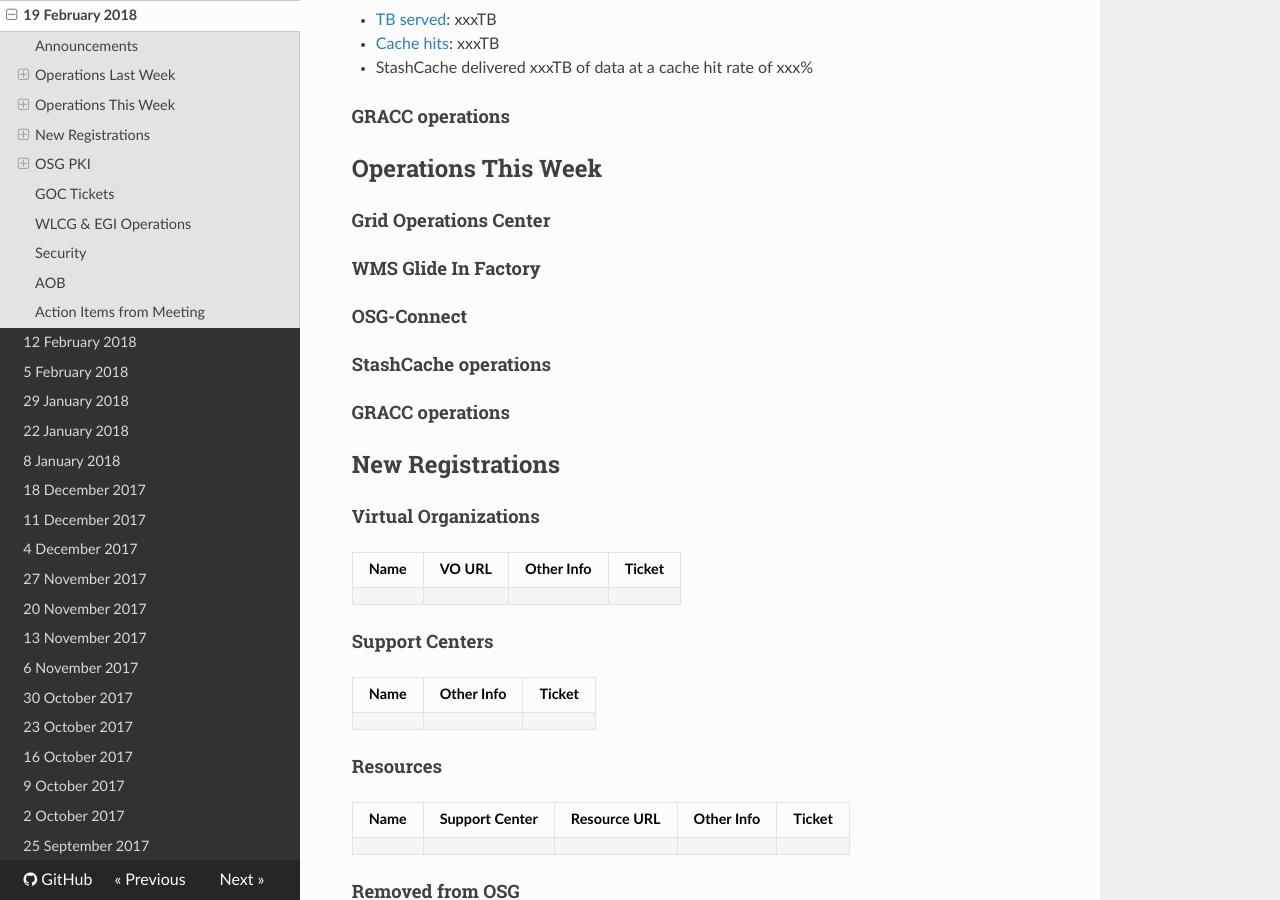
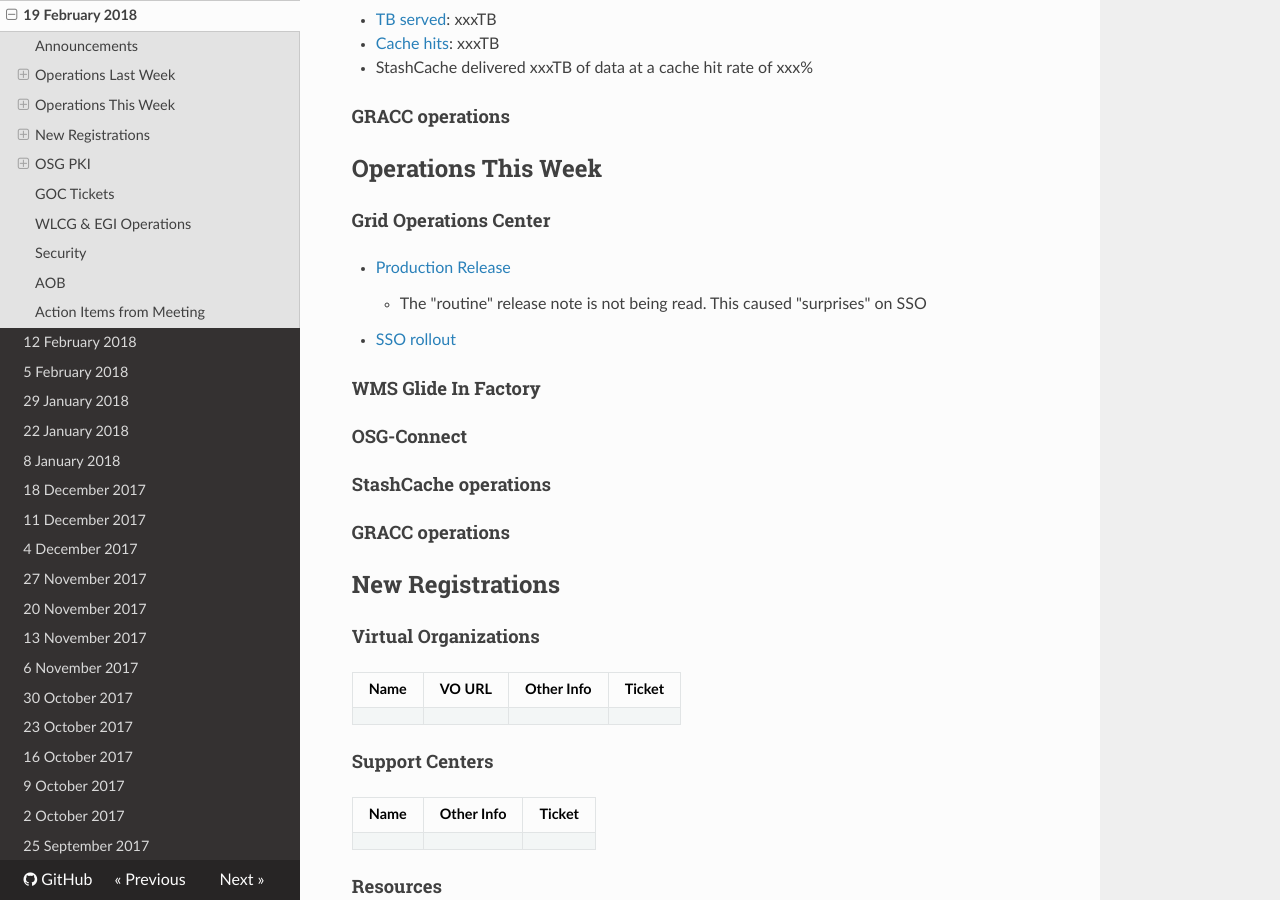
Before and after one commit to osg-htc/operations, an MkDocs documentation site: the page built from docs/WeeklyMinutes/19Feb2018.md, in a window 1280 px wide and 900 px high, scrolled down 864 px. Built offline with MkDocs 1.6.1, drawn with Linux system fonts in a browser that asks for light colours; nearby versions of some CDN libraries; old or Windows-style settings are respelled for this version of MkDocs.

Commit message:
Update 19Feb2018.md

```diff
--- a/docs/WeeklyMinutes/19Feb2018.md
+++ b/docs/WeeklyMinutes/19Feb2018.md
@@ -34,6 +34,9 @@
 ## Operations This Week
 
 #### Grid Operations Center
+   * [Production Release](http://osggoc.blogspot.com/2018/02/osg-operations-service-update-tuesday.html)
+      * The "routine" release note is not being read. This caused "surprises" on SSO
+   * [SSO rollout](http://osggoc.blogspot.com/2018/02/update-single-sign-on-for-osg.html)
 
 #### WMS Glide In Factory
 
```
